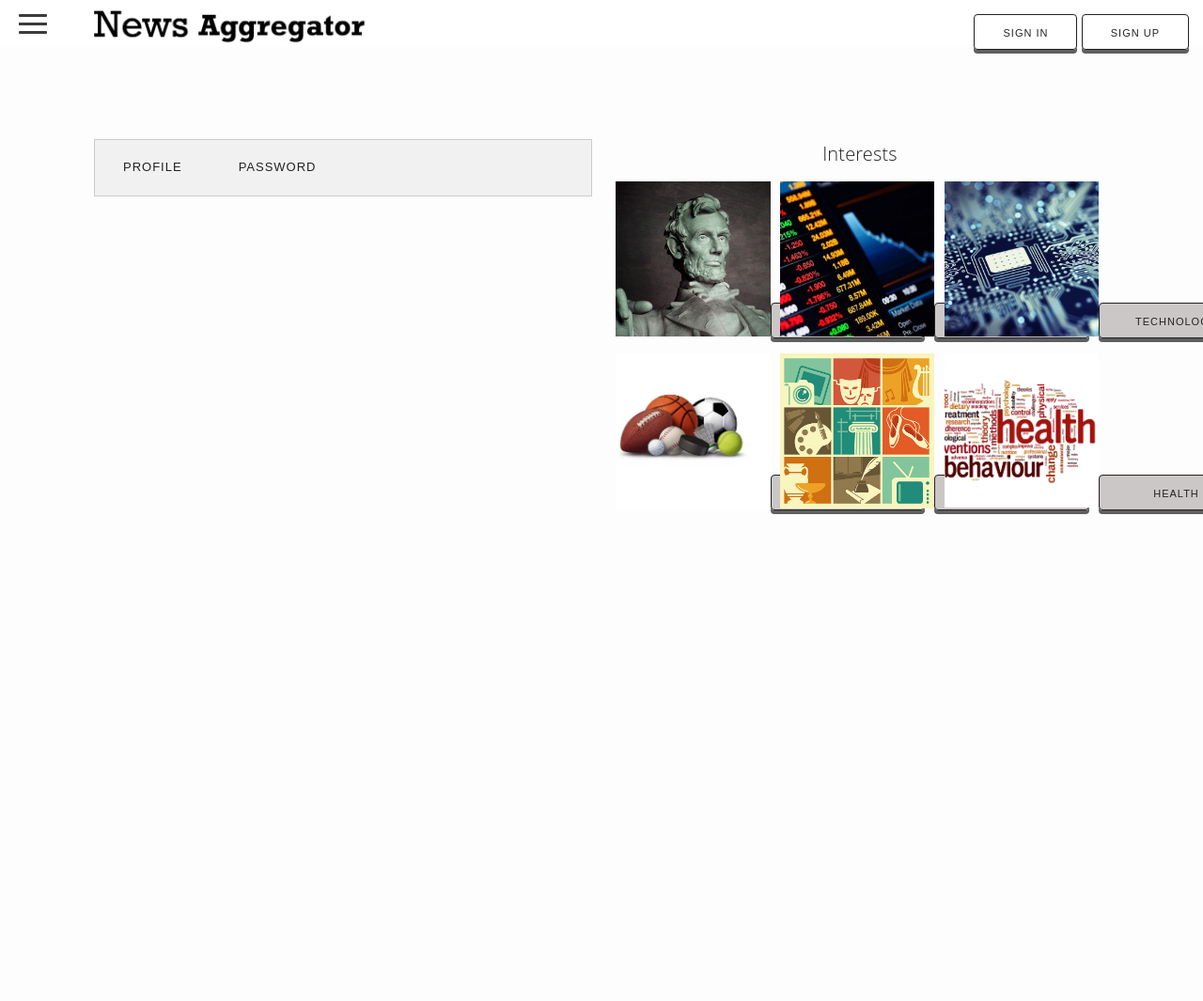
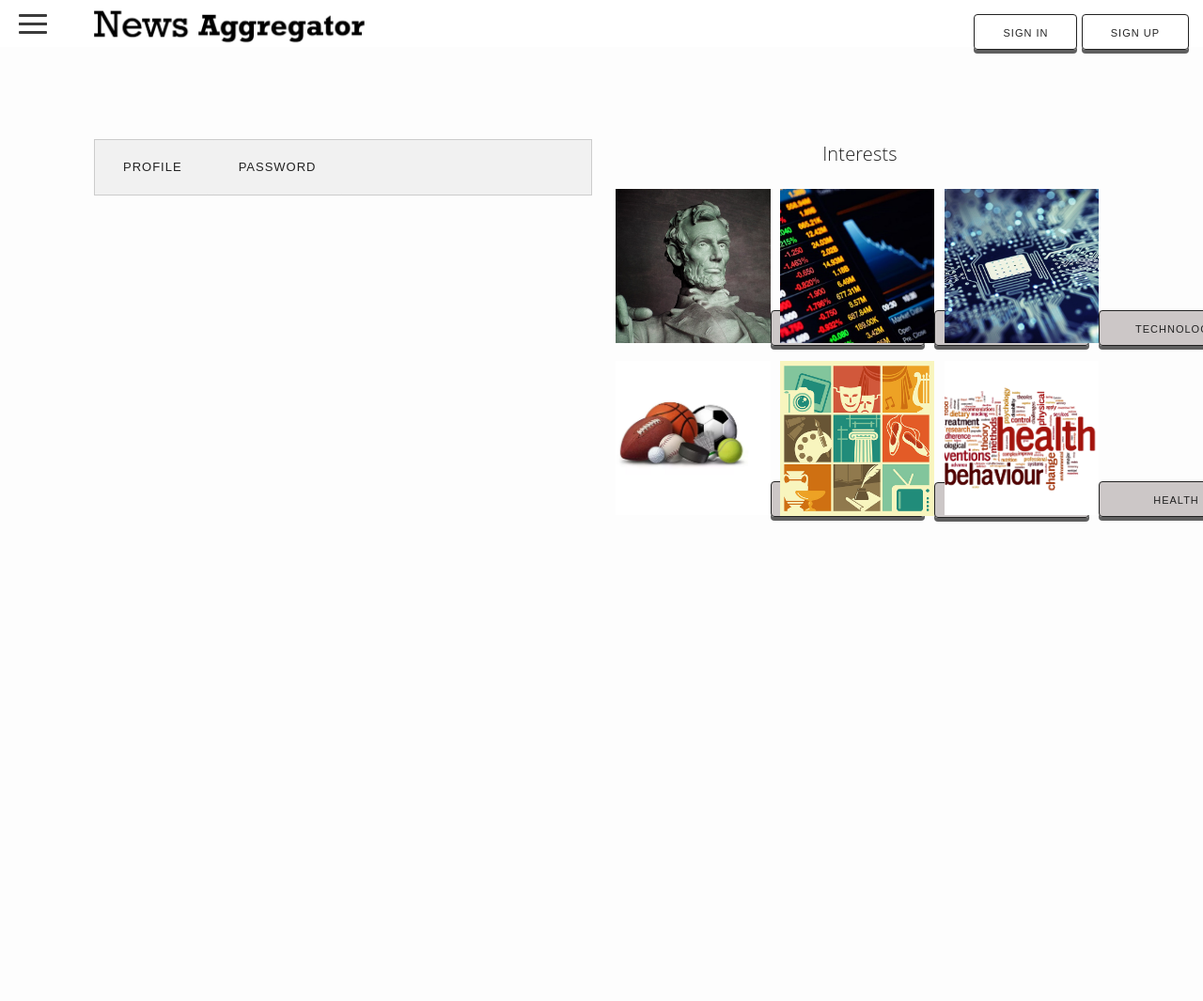
Before and after one commit to 93chungil/EECS330NewsProject, a PHP site: page /profile.html in a window 1280 px wide. Shown: the whole page at 94% size. Run offline with PHP 8.4, Linux system fonts and the light colour scheme.

Commit message:
Interests Small Fix

```diff
--- a/css/style.css
+++ b/css/style.css
@@ -351,9 +351,9 @@
 .interest-header {
     float: left;
     width: 100%;
+    height: 12%;
     font-size: 20px;
     text-align: center;
-    height: 40px;
 }
 
 .interest-wrapper {
@@ -370,6 +370,11 @@
     text-align: center;
     position:absolute;
     bottom:5px;
+}
+
+.interest-container {
+    height: 85%;
+    width: 100%;
 }
 
 /*-------------- Footer ------------------*/
--- a/profile.html
+++ b/profile.html
@@ -124,6 +124,7 @@
                             </div>
                             <div class="column">
                                 <div class="interest-header">Interests</div>
+                                <div class="interest-container">
                                     <div class="interest-wrapper">
                                         <img src="images/politics.jpg" class="interest-image">
                                         <button class="button" id="interest-politics">Politics</button>
@@ -151,6 +152,7 @@
                                 </div>
                             </div>
                         </div>
+                    </div>
                 </section>
             </div>
             <!-- Footer -->
```
Lines whose indentation alone changed are shown as unchanged.
